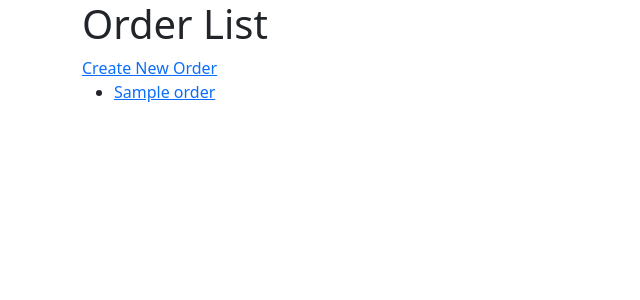
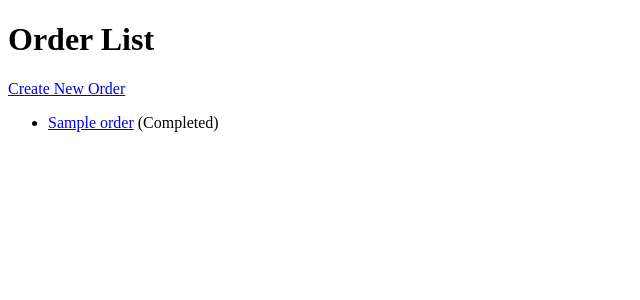
Before and after one commit to chari00/sbc-week8-ecommerce-django, a Django app: page / in a window 1280 px wide. Shown: the top 300 px of the page, without its empty margins (0-640 px from the left). Run offline with Django 5.2, Linux system fonts and the light colour scheme; tables that the repository leaves empty hold one stand-in row (values such as "Sample post"); some libraries are stand-ins or nearby versions.

Commit message:
add completed status in models.py and further modifications in admin, and forms.

```diff
--- a/ecommerce/orders/admin.py
+++ b/ecommerce/orders/admin.py
@@ -4,6 +4,6 @@ from django.contrib import admin
 from orders.models import Order  # Replace with your model name
 
 class PostAdmin(admin.ModelAdmin):
-    list_display = ('customer_name', 'product_name', 'quantity', 'order_date')
+    list_display = ('customer_name', 'product_name', 'quantity', 'order_date', 'completed')
 
 admin.site.register(Order, PostAdmin)
--- a/ecommerce/orders/forms.py
+++ b/ecommerce/orders/forms.py
@@ -5,4 +5,4 @@ from .models import Order
 class OrderForm(forms.ModelForm):
     class Meta:
         model = Order
-        fields = ('customer_name', 'product_name', 'quantity', 'order_date')  # Specify the fields we want in the form: 'title' and 'description'.
+        fields = ('customer_name', 'product_name', 'quantity', 'order_date', 'completed')  # Specify the fields we want in the form: 'title' and 'description'.
--- a/ecommerce/orders/models.py
+++ b/ecommerce/orders/models.py
@@ -7,6 +7,8 @@ class Order(models.Model):
     product_name = models.TextField()
     quantity = models.IntegerField()
     order_date = models.DateTimeField(default=timezone.now)
+    completed = models.BooleanField(default=False)
+
 
     def __str__(self):
     #     return self.title
@@ -18,4 +20,4 @@ class PostForm(forms.ModelForm):
     # Meta class is used to specify the model and fields we want to include in the form.
     class Meta:
         model = Order  # Link the form to the Order model.
-        fields = ('customer_name', 'product_name', 'quantity', 'order_date')  # Specify the fields we want in the form: 'title' and 'description'.
+        fields = ('customer_name', 'product_name', 'quantity', 'order_date', 'completed')  # Specify the fields we want in the form: 'title' and 'description'.
--- a/ecommerce/orders/templates/orders/order_confirm_delete.html
+++ b/ecommerce/orders/templates/orders/order_confirm_delete.html
@@ -1,4 +1,4 @@
-{% extends 'index.html' %}
+{% extends 'base.html' %}
 
 {% block title %}Order List{% endblock %}
 
--- a/ecommerce/orders/templates/orders/order_detail.html
+++ b/ecommerce/orders/templates/orders/order_detail.html
@@ -1,4 +1,4 @@
-{% extends 'index.html' %}
+{% extends 'base.html' %}
 
 {% block title %}Order List{% endblock %}
 
--- a/ecommerce/orders/templates/orders/order_form.htm
+++ b/ecommerce/orders/templates/orders/order_form.html
@@ -1,4 +1,4 @@
-{% extends 'index.html' %}
+{% extends 'base.html' %}
 
 {% block title %}{% if form.instance.id %}Edit Order{% else %}Create New Order{% endif %}{% endblock %}
 
--- a/ecommerce/orders/templates/orders/order_list.html
+++ b/ecommerce/orders/templates/orders/order_list.html
@@ -1,4 +1,4 @@
-{% extends 'index.html' %}
+{% extends 'base.html' %}
 
 {% block title %}Order List{% endblock %}
 
--- a/ecommerce/templates/index.html
+++ b/ecommerce/templates/base.html
@@ -4,8 +4,8 @@
     <meta charset="UTF-8">
     <meta name="viewport" content="width=device-width, initial-scale=1.0">
     <title>{% block title %}Ecommerce order screen{% endblock %}</title>
-    {% load static %}
-    <link href="{% static 'css/bootstrap.min.css' %}" rel="stylesheet">
+    <!-- {% load static %} -->
+    <!-- <link href="{% static 'css/bootstrap.min.css' %}" rel="stylesheet"> -->
 </head>
 <body>
 
```
Also changed, not shown: ecommerce/orders/migrations/0002_order_completed.py (added).
